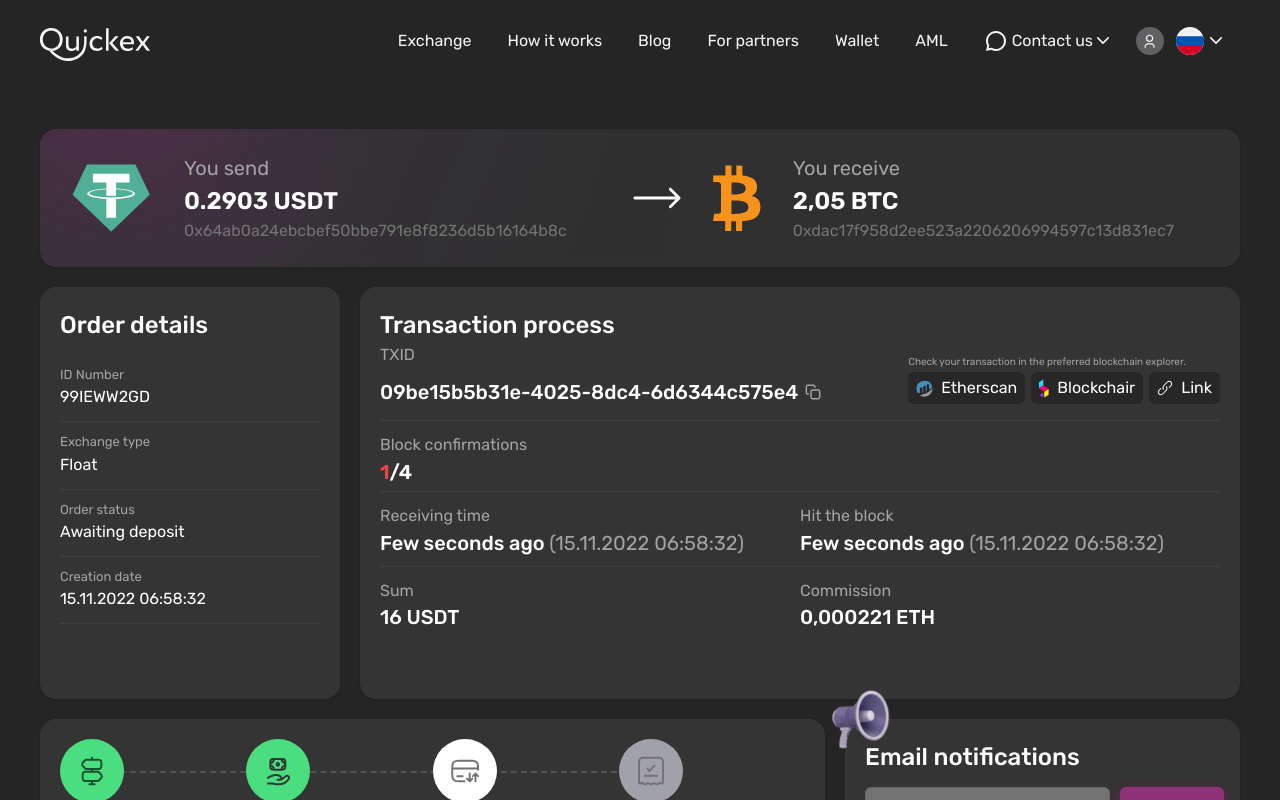
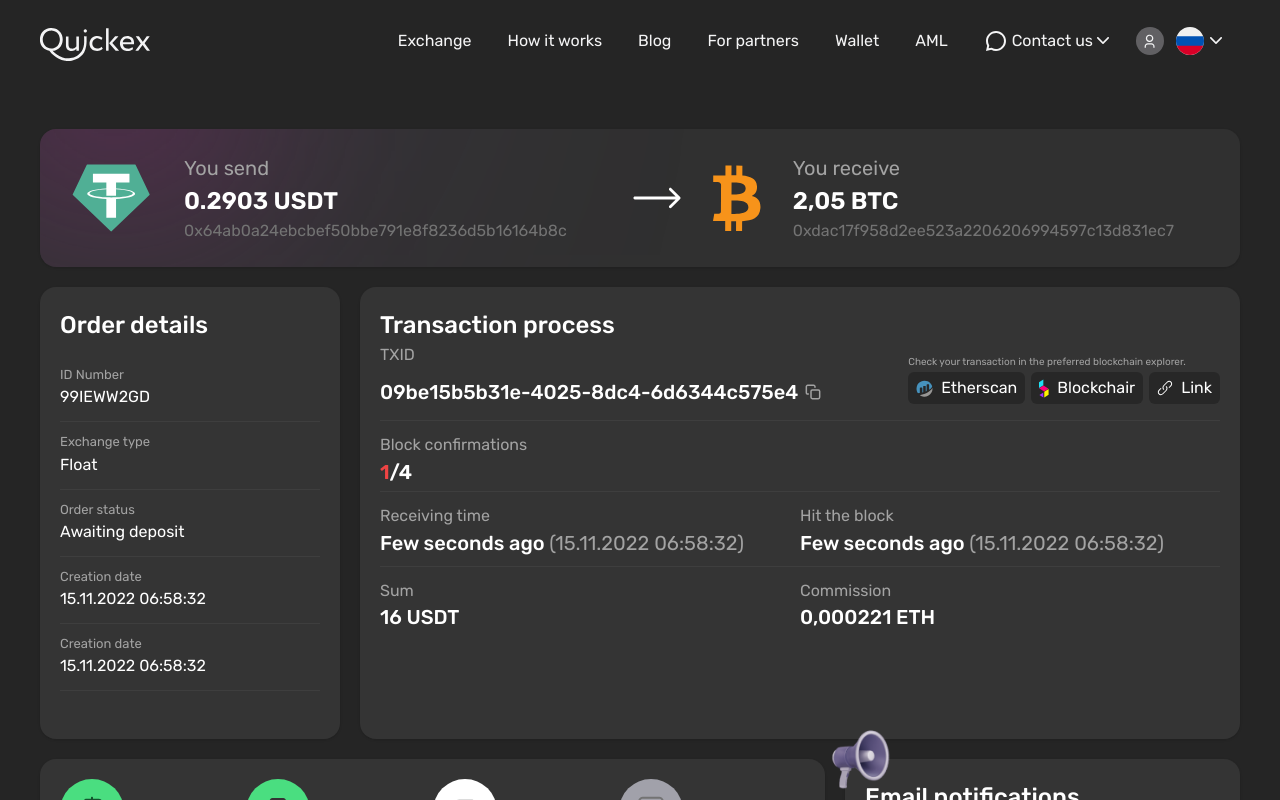
Before and after one commit to cstudio91/final, a Next.js app: page /step3 in a window 1280 px wide. Shown: the top 800 px of the page. Built offline with nearby package versions, Linux system fonts and the light colour scheme.

Commit message:
page.tsx

```diff
--- a/src/app/step3/page.tsx
+++ b/src/app/step3/page.tsx
@@ -76,6 +76,9 @@
                                     title: `Order status`,
                                     text: `Awaiting deposit`
                                 }, {
+                                    title: `Creation date`,
+                                    text: `15.11.2022 06:58:32`
+                               }, {
                                     title: `Creation date`,
                                     text: `15.11.2022 06:58:32`
                                 }].map((item, index) => <div key={index} className="xl:border-b xl:border-white xl:border-opacity-5 py-1 xl:py-3">
```
